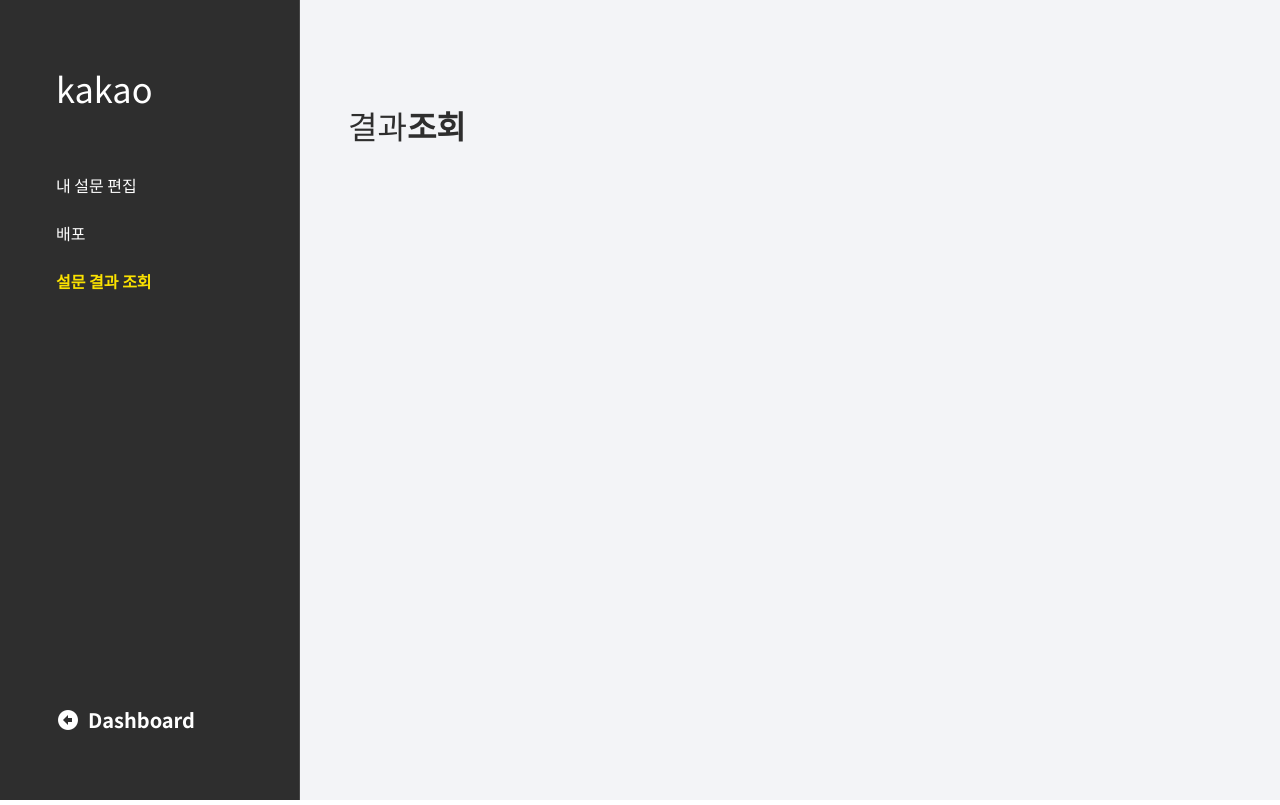
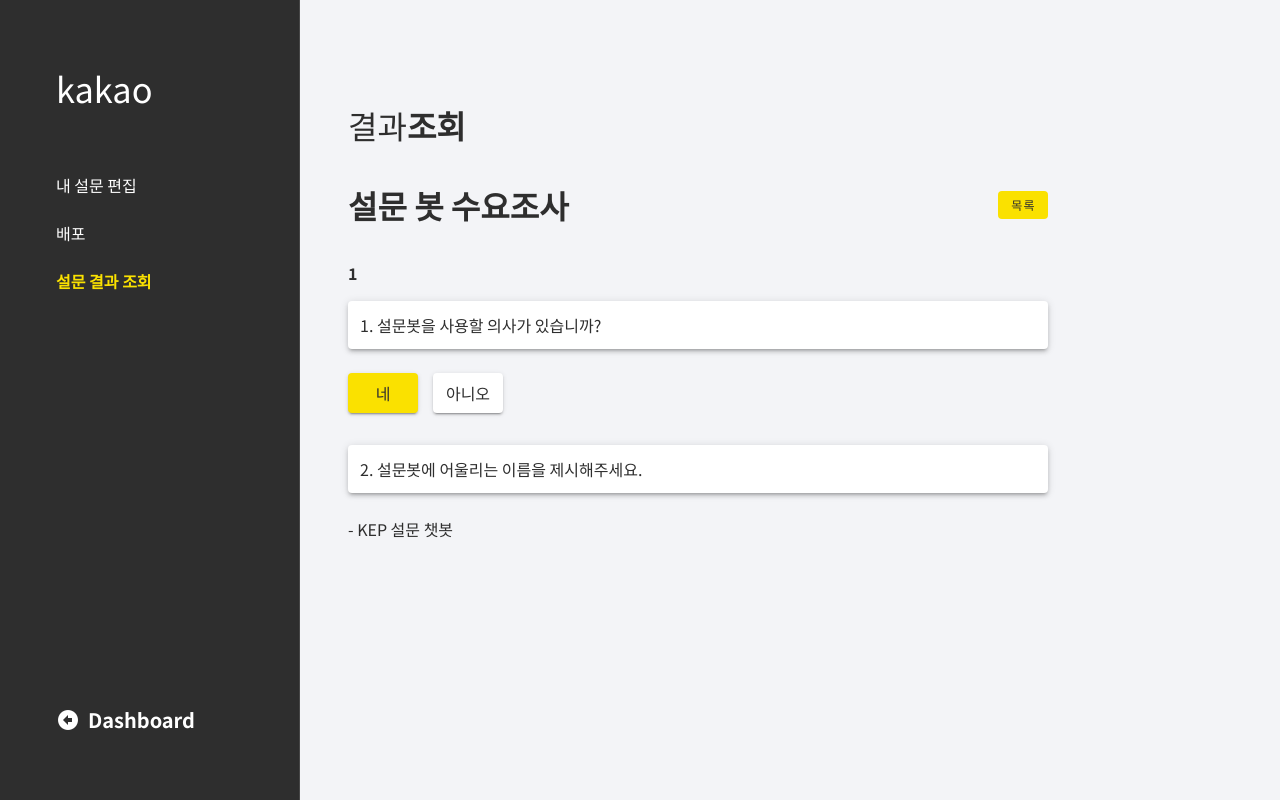
Before and after one commit to kep-survey/front, a Vue app: page /survey/result/1 in a window 1280 px wide. Built offline with nearby package versions, Linux system fonts and the light colour scheme.

Commit message:
screen "result" and "resultDetail" implemented

```diff
--- /dev/null
+++ b/src/components/DetailUnit.vue
@@ -0,0 +1,61 @@
+<template>
+    <div class="detailUnit">
+        <span class="font-weight-bold" style="margin-bottom:1rem">{{botUserId}}</span>
+        <template v-for="(item, index) in result">
+            <v-card class="question pa-3" v-bind:key="'unit-' + index" width="700" min-height="40" elevation="3" style="margin-bottom:1.5rem">{{ index + 1 }}. {{item.question}}</v-card>
+            <div class="options" v-bind:key="'options-' + index " v-if="item.type === 'choice'" style="margin-bottom:2rem">
+                <v-card class="option" v-bind:color="option.content === item.answer ? answered : normal" v-bind:key="'option-' + index" v-for="(option, index) in item.options">
+                    <span>{{option.content}}</span>
+                </v-card>
+            </div>
+            <span v-bind:key=index v-else>- {{item.answer}}</span>
+        </template>
+    </div>
+</template>
+
+<script>
+    export default {
+        name: 'DetailUnit',
+        components: {},
+        props: [
+			'botUserId',
+			'result'
+		],
+        data: () => ({
+            answered: 'accent',
+            normal: 'primay'
+        })
+    }
+</script>
+
+<style scoped>
+    .detailUnit {
+        width: 100%;
+        display: flex;
+        flex-direction: column;
+        align-items: flex-start;
+        justify-content: center;
+        margin: 2rem 0;
+    }
+
+    .question {
+        display: flex;
+        align-items: center;
+    }
+
+    .options {
+        display: flex;
+        align-items: center;
+        justify-content: center;
+    }
+
+    .option {
+        min-width: 70px;
+        min-height: 40px;
+        margin-right: 15px;
+        display: flex;
+        align-items: center;
+        justify-content: center;
+        color: "accent" !important;
+    }
+</style>
--- a/src/plugins/vuetify.js
+++ b/src/plugins/vuetify.js
@@ -9,7 +9,7 @@ export default new Vuetify({
             // 테마 색상 코드
             light: {
                 darkPrimary: '#2E2E2E',
-                primary: '#FFFFFF',
+                primary: '#000000',
                 secondary: '#F3F4F7',
                 accent: '#FAE100',
             },
--- a/src/router/index.js
+++ b/src/router/index.js
@@ -1,11 +1,12 @@
 import Vue from 'vue'
 import VueRouter from 'vue-router'
+
 import Dashboard from '../views/Dashboard.vue'
 import Status from '../views/Status.vue'
 import SurveyEdit from '../views/SurveyEdit.vue'
 import SurveyDeploy from '../views/SurveyDeploy.vue'
 import SurveyResult from '../views/SurveyResult.vue'
-
+import SurveyResultDetail from '../views/SurveyResultDetail.vue'
 
 Vue.use(VueRouter)
 
@@ -50,9 +51,9 @@ const routes = [
         component: SurveyResult
     },
     {
-        path: '/survey/result/:survey_id',
-        name: 'surveyResult',
-        component: SurveyResult
+        path: '/survey/result/:bot_user_id',
+        name: 'surveyResultDetail',
+        component: SurveyResultDetail
     }
 ]
 
--- a/src/views/SurveyResult.vue
+++ b/src/views/SurveyResult.vue
@@ -1,12 +1,92 @@
 <template>
 	<div class="surveyResult">
 		<h1><span class="font-weight-light">결과</span>조회</h1>
+		<h1 class="surveyTitle" style="margin-top: 2rem;">{{surveyTitle}}</h1>
+		<v-data-table
+			:headers="headers"
+			:items="resultList"
+			:items-per-page="10"
+			:footer-props="{
+				showFirstLastPage: true,
+				firstIcon: 'mdi-arrow-collapse-left',
+				lastIcon: 'mdi-arrow-collapse-right',
+				prevIcon: 'mdi-minus',
+				nextIcon: 'mdi-plus'
+			}"
+			class="elevation-1"
+			style="margin-top:2rem"
+		>
+			<template v-slot:item.actions="{ item }">
+				<v-btn text small :to="'result/' + item.botUserId">이동</v-btn>
+			</template>
+		</v-data-table>
 	</div>
 </template>
 
 <script>
 	export default {
 		name: 'SurveyResult',
-		components: {}
+		components: {},
+		data: () => ({
+			surveyId: 34,
+			surveyTitle: "설문 봇 수요조사",
+			resultList: [
+				{
+					botUserId: "botUserId1",
+					surveyDate: "2020.03.23 13:56:02"
+				},
+				{
+					botUserId: "botUserId2",
+					surveyDate: "2020.03.24 19:56:02"
+				},
+				{
+					botUserId: "botUserId3",
+					surveyDate: "2020.03.25 19:56:02"
+				},
+				{
+					botUserId: "botUserId4",
+					surveyDate: "2020.03.26 19:56:02"
+				},
+				{
+					botUserId: "botUserId5",
+					surveyDate: "2020.03.27 19:56:02"
+				},
+				{
+					botUserId: "botUserId6",
+					surveyDate: "2020.03.28 19:56:02"
+				}
+			],
+			headers: [
+				{
+					text: 'botUserId',
+					align: 'start',
+					sortable: false,
+					value: 'botUserId',
+				},
+				{ text: '응답 일시', value: 'surveyDate' },
+				{ text: '상세 조회', value: 'actions', sortable: false }
+			]
+		}),
+		methods: {
+			created: function () {
+				const axios = require('axios');
+
+				axios.get('/api/getSurveyResultList?surveyId=' + this.surveyId)
+				.then(res => {
+					console.log(res);
+					this.resultList = res.resultList;
+				})
+			}
+		}
 	}
 </script>
+
+<style scoped>
+	.surveyResult {
+		width: 100%;
+	}
+
+	.surveyTitle {
+		margin-top: 2rem;
+	}
+</style>
--- /dev/null
+++ b/src/views/SurveyResultDetail.vue
@@ -0,0 +1,62 @@
+<template>
+	<div class="surveyResultDetail">
+        <h1><span class="font-weight-light">결과</span>조회</h1>
+        <div class="resultHeader" style="margin-top: 2rem;">
+            <h1 class="surveyTitle">{{surveyTitle}}</h1>
+            <v-btn depressed small color="accent" @click="$router.go(-1)">목록</v-btn>
+        </div>
+		<div id="detailUnit">
+            <detail-unit :result=result :botUserId=botUserId></detail-unit>
+		</div>
+	</div>
+</template>
+
+<script>
+	import DetailUnit from '../components/DetailUnit';
+
+	export default {
+		name: 'SurveyResultDetail',
+		components: {'detail-unit': DetailUnit},
+		data: () => ({
+			surveyId: 34,
+            surveyTitle: "설문 봇 수요조사",
+            botUserId: window.location.pathname.split('/')[3],
+			result: [
+                {
+                    question: "설문봇을 사용할 의사가 있습니까?",
+                    type: "choice",
+                    options: [
+                        {id: 1, content: "네"},
+                        {id: 2, content: "아니오"}
+                    ],
+                    answer: "네"
+                },
+                {
+                    question: "설문봇에 어울리는 이름을 제시해주세요.",
+                    type: "text",
+                    answer: "KEP 설문 챗봇"
+                }
+            ]
+		}),
+		methods: {
+			created: function () {
+				const axios = require('axios');
+
+				axios.get('/api/getSurveyResultDetail?botUserId=' + this.botUserId)
+				.then(res => {
+					console.log(res);
+					this.result = res.result;
+				})
+			}
+		}
+	}
+</script>
+
+<style scoped>
+    .resultHeader {
+        display: flex;
+        flex-direction: row;
+        align-items: center;
+        justify-content: space-between;
+    }
+</style>
```
Also changed, not shown: src/components/HelloWorld.vue (deleted, +0 -151 lines).
